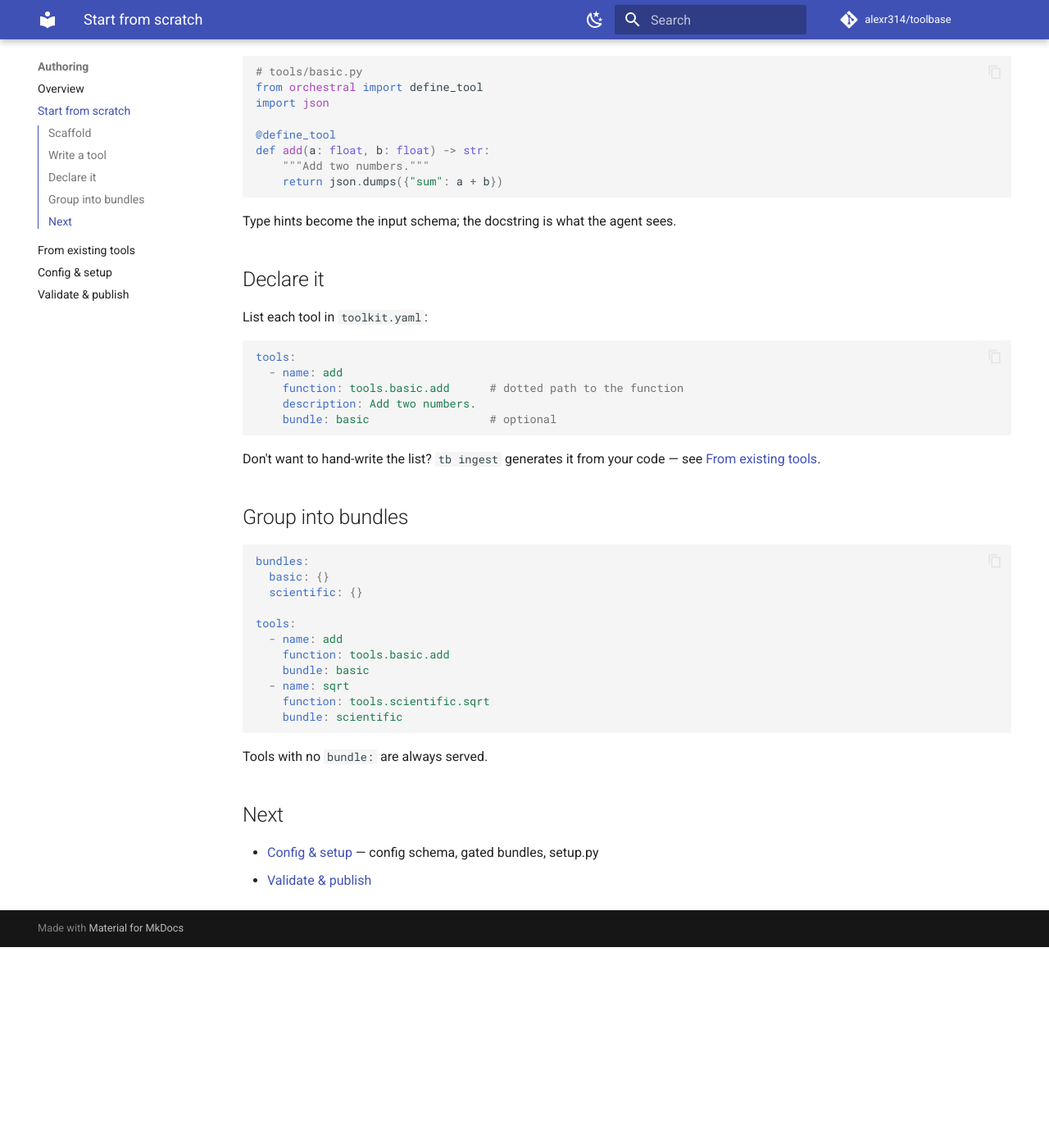
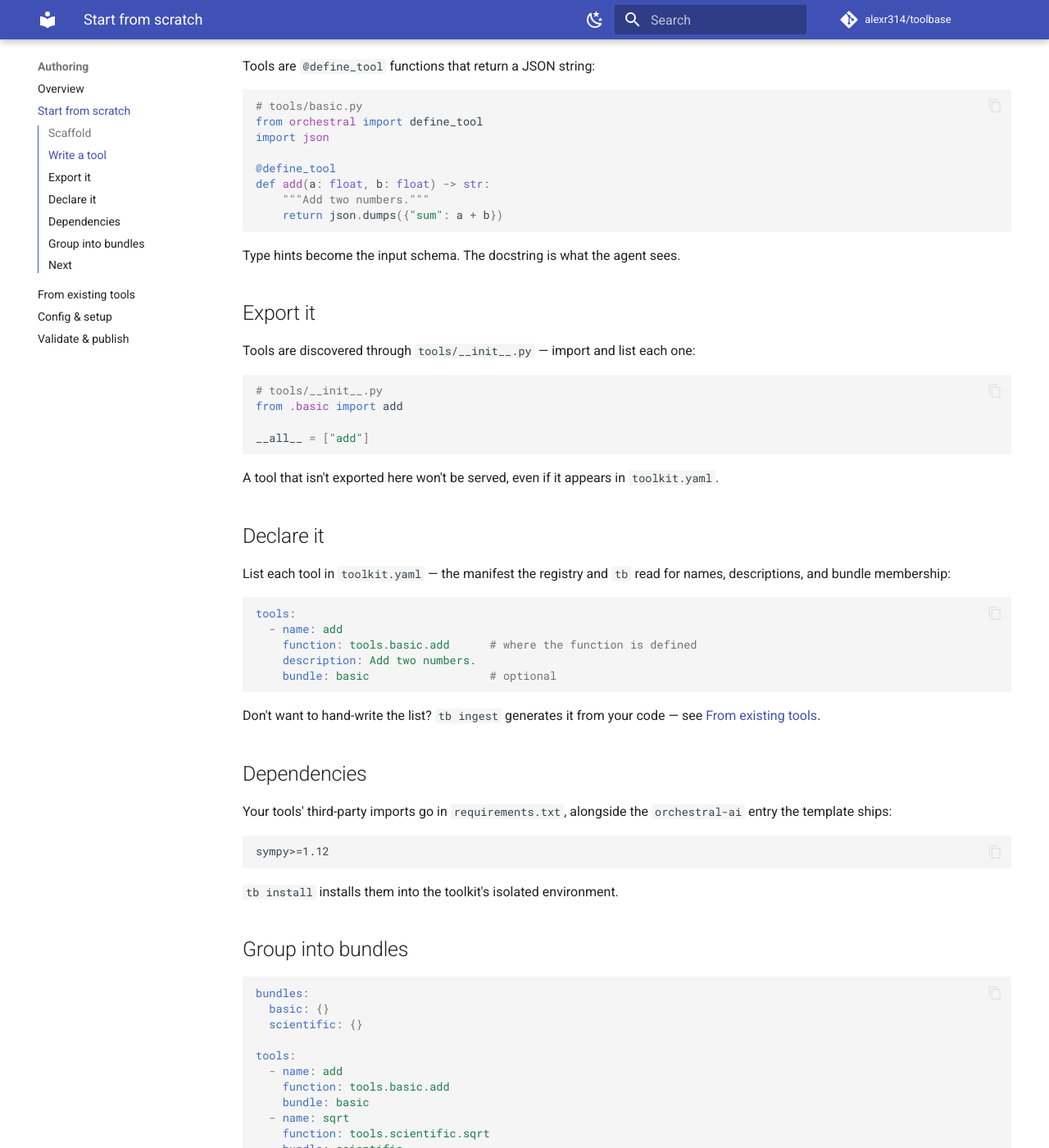
Before and after one commit to alexr314/toolbase, an MkDocs documentation site: the page built from userdocs/authoring/from-scratch.md, in a window 1280 px wide and 1400 px high, scrolled down 487 px. Shown: the whole window at 82% size. Built offline with MkDocs 1.6.1 and Material for MkDocs 9.7.7, drawn with Linux system fonts in a browser that asks for light colours; comment, search, counter and statistics services are not loaded; before the commit the page ends 1642 px from its top, so only the background shows below that; some of the changed text lies outside the part shown.

Commit message:
Refine home page and from-scratch authoring guide
- index.md: bold the title, drop the redundant "Install ≠ active"
  section and its cryptic trailing sentences, remove semicolons, trim
  the Inspect block (drop tb serve --dry-run).
- from-scratch.md: correct the scaffold file list (requirements.txt,
  README.md); add the tools/__init__.py "Export it" step (the actual
  wiring for the implicit form) and reframe "Declare it" as the
  manifest, not the loader; add a Dependencies section.

````diff
--- a/userdocs/authoring/from-scratch.md
+++ b/userdocs/authoring/from-scratch.md
@@ -5,10 +5,13 @@ Your first toolkit, from the template.
 ## Scaffold
 
 ```bash
-tb init my-toolkit                # creates toolkit.yaml, tools/, mcp/, skills/
+tb init my-toolkit                # scaffold a new toolkit
 tb init my-toolkit --with-setup   # also add a setup.py (heavier setup)
 tb init my-toolkit --with-docker  # also add a Dockerfile
 ```
+
+This creates `toolkit.yaml`, a `tools/` package, `requirements.txt`, and
+`mcp/`, `skills/`, and `README.md`.
 
 ## Write a tool
 
@@ -25,22 +28,48 @@ def add(a: float, b: float) -> str:
     return json.dumps({"sum": a + b})
 ```
 
-Type hints become the input schema; the docstring is what the agent sees.
+Type hints become the input schema. The docstring is what the agent sees.
+
+## Export it
+
+Tools are discovered through `tools/__init__.py` — import and list each one:
+
+```python
+# tools/__init__.py
+from .basic import add
+
+__all__ = ["add"]
+```
+
+A tool that isn't exported here won't be served, even if it appears in
+`toolkit.yaml`.
 
 ## Declare it
 
-List each tool in `toolkit.yaml`:
+List each tool in `toolkit.yaml` — the manifest the registry and `tb` read
+for names, descriptions, and bundle membership:
 
 ```yaml
 tools:
   - name: add
-    function: tools.basic.add      # dotted path to the function
+    function: tools.basic.add      # where the function is defined
     description: Add two numbers.
     bundle: basic                  # optional
 ```
 
 Don't want to hand-write the list? `tb ingest` generates it from your code —
 see [From existing tools](existing-tools.md).
+
+## Dependencies
+
+Your tools' third-party imports go in `requirements.txt`, alongside the
+`orchestral-ai` entry the template ships:
+
+```
+sympy>=1.12
+```
+
+`tb install` installs them into the toolkit's isolated environment.
 
 ## Group into bundles
 
````
Also changed, not shown: userdocs/index.md (+2 -17 lines).
